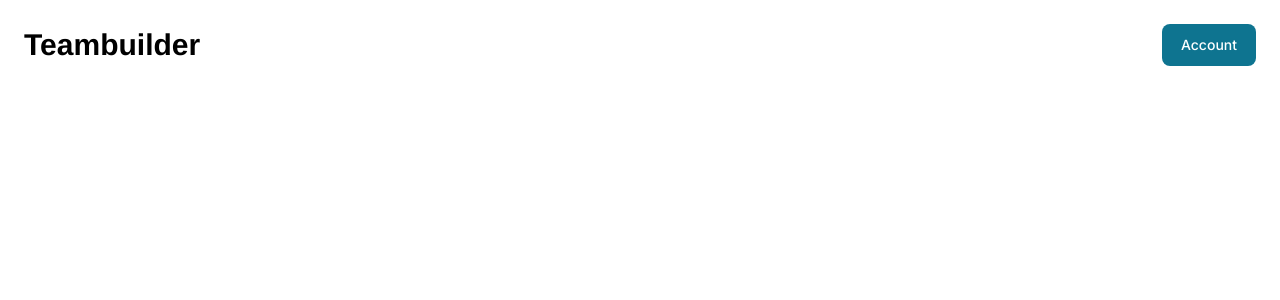
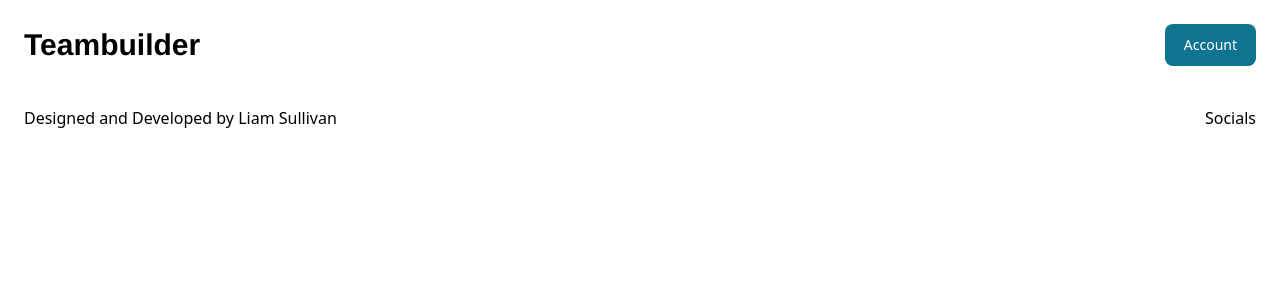
Before and after one commit to liambsulliva/kingdra-teambuilder, a Next.js app: page / in a window 1280 px wide. Shown: the top 300 px of the page. Built offline with nearby package versions, Linux system fonts and the light colour scheme.

Commit message:
header + footer + styles for signin screens

```diff
--- a/package.json
+++ b/package.json
@@ -28,7 +28,7 @@
     "@types/react-dom": "^18",
     "autoprefixer": "^10.4.19",
     "postcss": "^8.4.38",
-    "tailwindcss": "^3.4.3",
+    "tailwindcss": "^3.4.4",
     "typescript": "^5"
   }
 }
--- a/src/app/layout.tsx
+++ b/src/app/layout.tsx
@@ -1,8 +1,5 @@
-import type { Metadata } from "next";
-import { Inter } from "next/font/google";
+import type { Metadata } from 'next';
 import "./globals.css";
-
-const inter = Inter({ subsets: ["latin"] });
 
 export const metadata: Metadata = {
   title: "Pokemon Teambuilder",
@@ -19,7 +16,7 @@ export default function RootLayout({
       <head>
         <link rel="icon" href="/favicon.ico" />
       </head>
-      <body className={inter.className}>{children}</body>
+      <body>{children}</body>
     </html>
   );
 }
--- a/src/app/page.tsx
+++ b/src/app/page.tsx
@@ -1,12 +1,13 @@
 import React, { useEffect, useState } from "react";
-import Header from "../components/header";
+import Layout from "./layout"
+import Header from "@/components/header";
+import Footer from "@/components/footer"
 
 export default function Home() {
   return (
-    <>
-      <div className="flex flex-col h-screen">
+      <Layout>
         <Header />
-      </div>
-    </>
+        <Footer />
+      </Layout>
   );
 }
--- /dev/null
+++ b/src/components/footer.tsx
@@ -0,0 +1,10 @@
+import "@/app/globals.css";
+
+export default function Footer() {
+    return (
+      <div className="p-6 pb-4 flex flex-row justify-between items-center">
+        <p>Designed and Developed by Liam Sullivan</p>
+        <p>Socials</p>
+      </div>
+    );
+}
--- a/src/components/header.tsx
+++ b/src/components/header.tsx
@@ -1,4 +1,5 @@
 import { Button } from 'flowbite-react';
+import "@/app/globals.css";
 
 export default function Header() {
     return (
--- a/src/pages/signin.tsx
+++ b/src/pages/signin.tsx
@@ -1,5 +1,5 @@
 import React, { useState } from 'react';
-import Header from '@/components/header';
+import '@/app/globals.css';
 
 const SigninPage: React.FC = () => {
     const [email, setEmail] = useState('');
--- a/src/pages/signup.tsx
+++ b/src/pages/signup.tsx
@@ -1,5 +1,5 @@
 import React, { useState } from 'react';
-import Header from '@/components/header';
+import '@/app/globals.css';
 
 const SignupPage: React.FC = () => {
     const [email, setEmail] = useState('');
```
Also changed, not shown: 1 other file (tests, documents, lock files or other folders).
